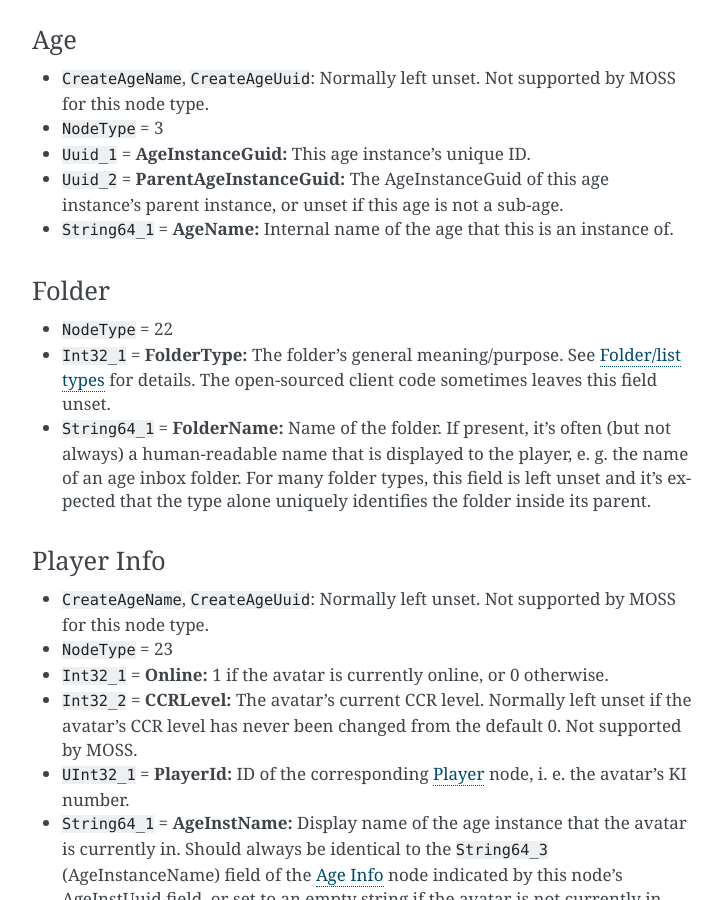
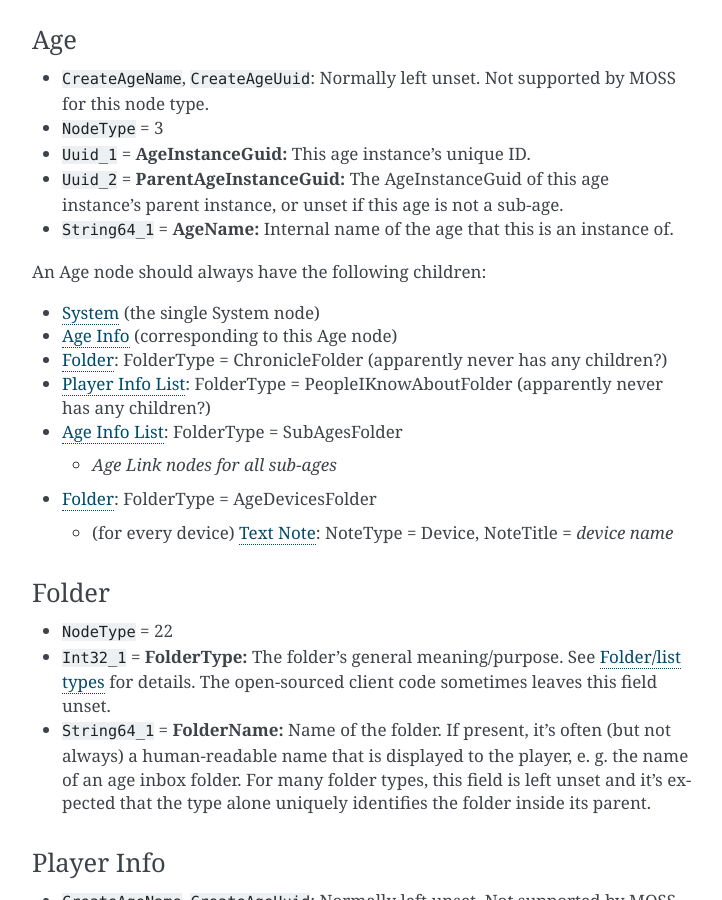
Before and after one commit to dgelessus/NAGUS, a Sphinx documentation site: the page built from docs/uru/vault.rst, in a window 1280 px wide and 900 px high, scrolled down 5622 px. Shown: the whole window, without its empty margins (388-1110 px from the left). Built offline with Sphinx 7.4.7, drawn with Linux system fonts in a browser that asks for light colours.

Commit message:
Document children of Age vault nodes

```diff
--- a/docs/uru/vault.rst
+++ b/docs/uru/vault.rst
@@ -331,6 +331,19 @@ Age
 * ``Uuid_2`` = **ParentAgeInstanceGuid:** The AgeInstanceGuid of this age instance's parent instance,
   or unset if this age is not a sub-age.
 * ``String64_1`` = **AgeName:** Internal name of the age that this is an instance of.
+
+An Age node should always have the following children:
+
+* :ref:`vault_node_system` (the single System node)
+* :ref:`vault_node_age_info` (corresponding to this Age node)
+* :ref:`vault_node_folder`: FolderType = ChronicleFolder (apparently never has any children?)
+* :ref:`vault_node_player_info_list`: FolderType = PeopleIKnowAboutFolder  (apparently never has any children?)
+* :ref:`vault_node_age_info_list`: FolderType = SubAgesFolder
+
+  * *Age Link nodes for all sub-ages*
+* :ref:`vault_node_folder`: FolderType = AgeDevicesFolder
+
+  * (for every device) :ref:`vault_node_text_note`: NoteType = Device, NoteTitle = *device name*
 
 .. _vault_node_folder:
 
```
